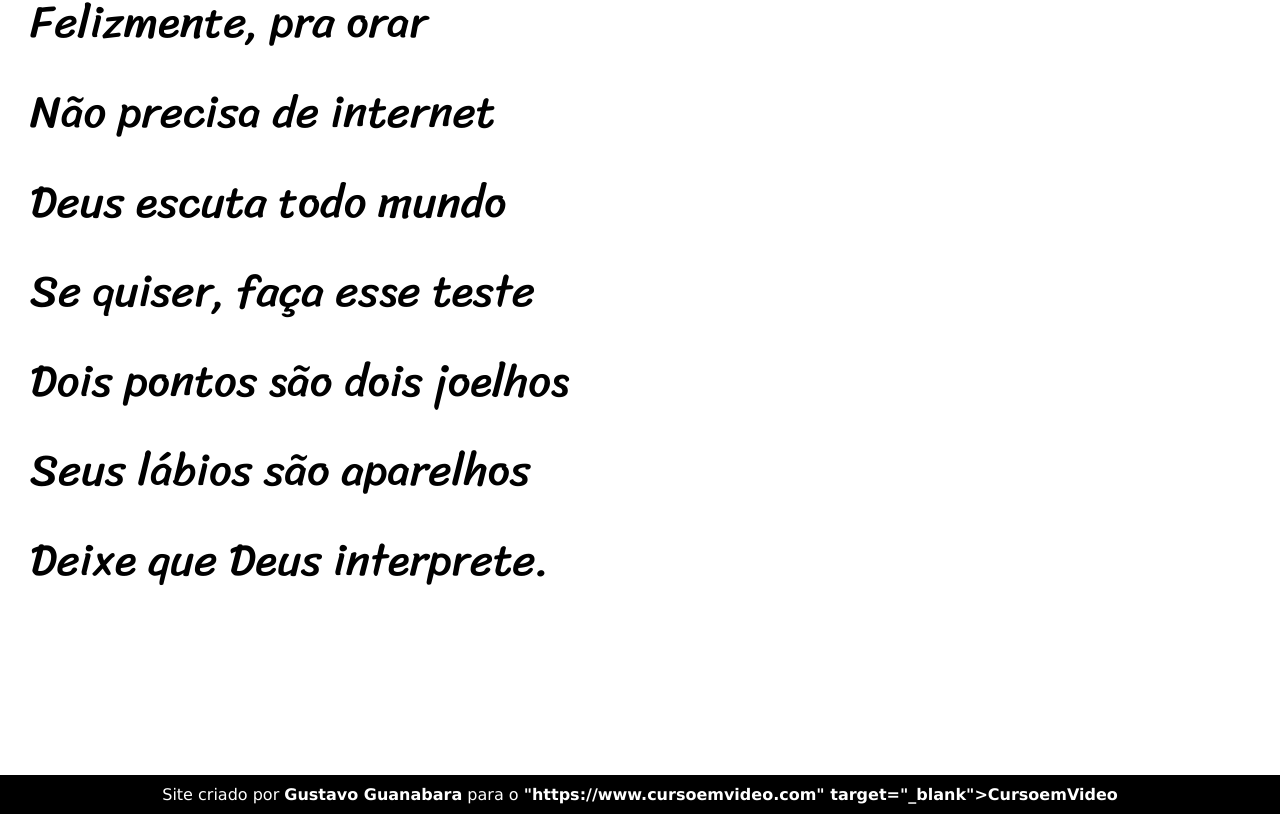
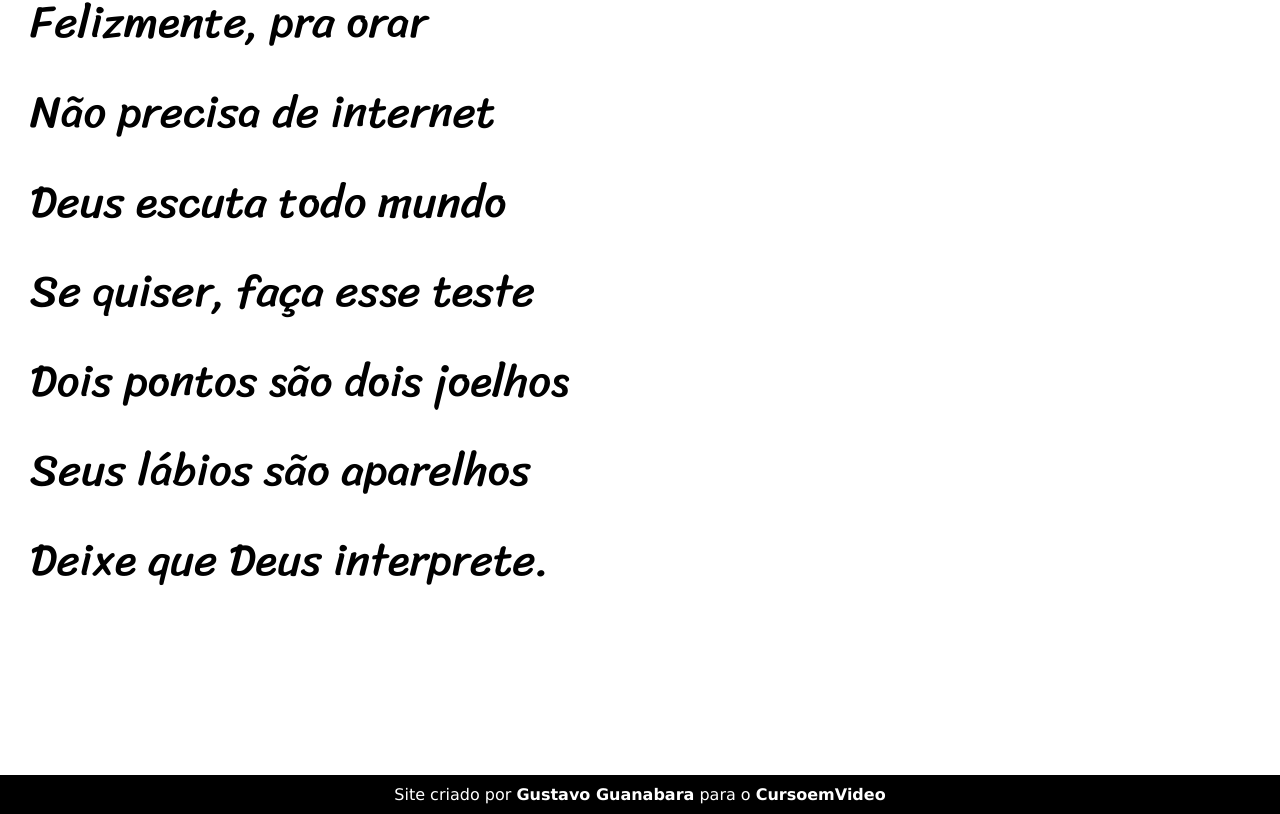
Before and after one commit to Gi-Muniz/projeto-cordel, a plain HTML site: page index.html in a window 1280 px wide. Shown: the part 5143-5957 px from the top of the page. Drawn offline with Linux system fonts and the light colour scheme.

Commit message:
Atualizado

```diff
--- a/index.html
+++ b/index.html
@@ -95,7 +95,9 @@
     </section>
 
     <footer>
-        <p>Site criado por <a href="https://gustavoguanabara.github.io" target="_blank">Gustavo Guanabara</a>  para o <a href>"https://www.cursoemvideo.com" target="_blank">CursoemVideo</a></p>
+        <p>Site criado por <a href="https://gustavoguanabara.github.io" target="_blank">Gustavo Guanabara</a>
+           para o <a href="https://www.cursoemvideo.com" target="_blank">CursoemVideo</a></p>
+
     </footer>
 </body>
 </html>
```
